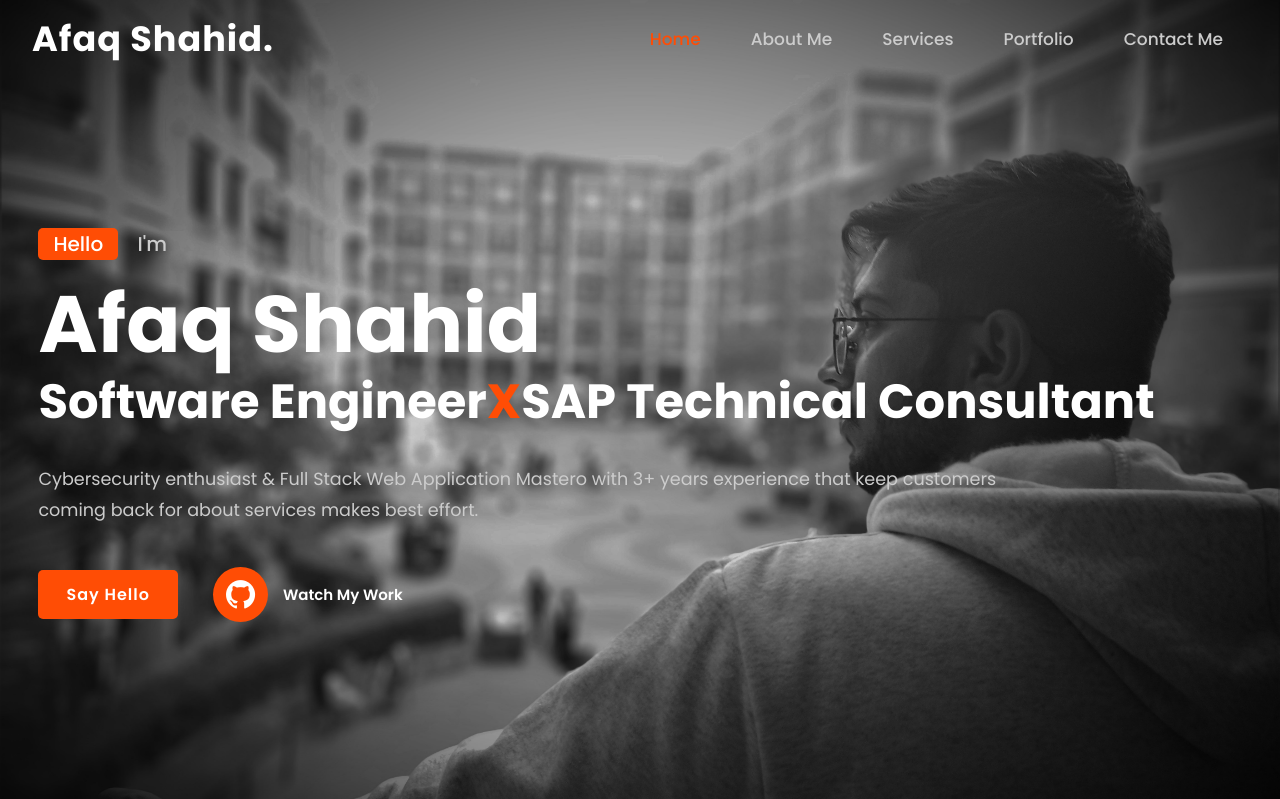
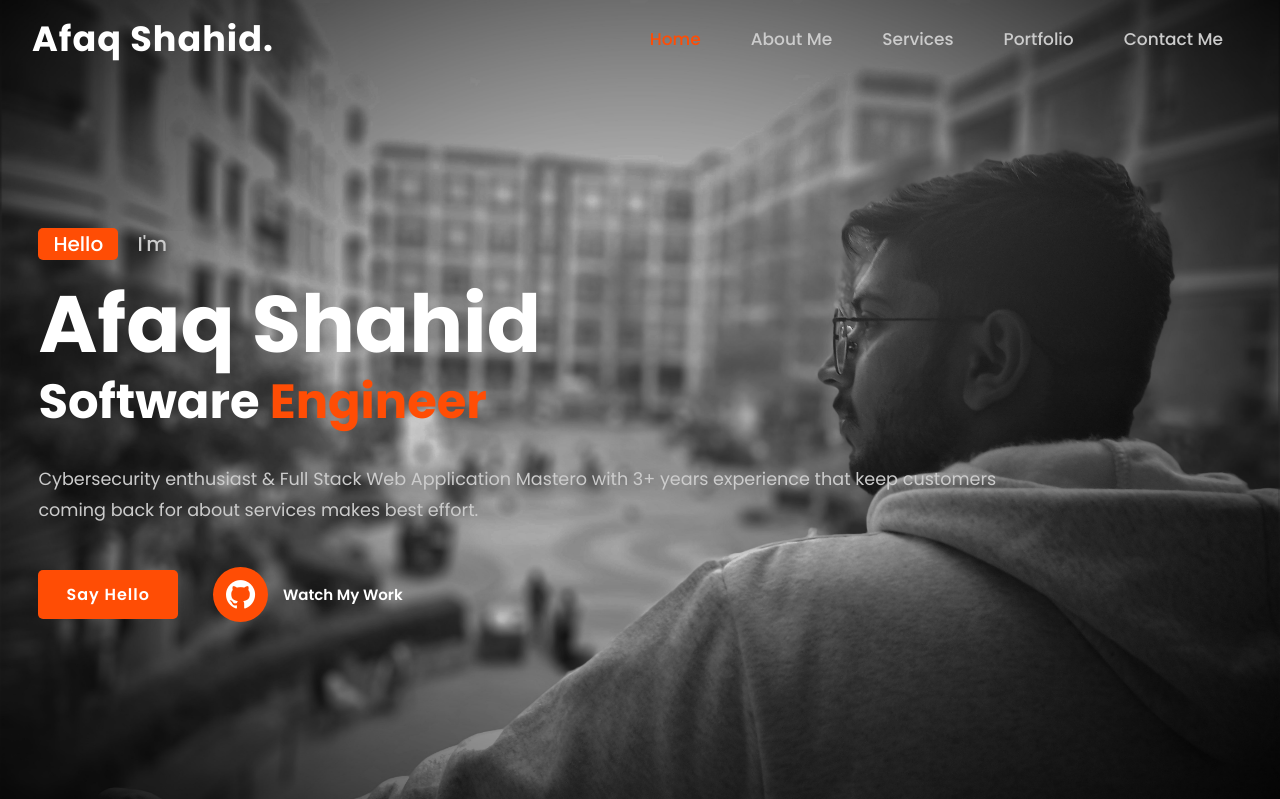
Before and after one commit to CodeAfaq/afaq-portfolio, a Django app: page / in a window 1280 px wide. Shown: the top 799 px of the page. Run offline with Django 4.2, Linux system fonts and the light colour scheme; data comes from the database, SQL or seed files in the repository.

Commit message:
Tagline Updated

```diff
--- a/main/templates/index.html
+++ b/main/templates/index.html
@@ -10,7 +10,7 @@
 				<span class="two">I'm</span>
 			</div>
 			<h1>Afaq Shahid</h1>
-			<h3>Software Engineer<span>X</span>SAP Technical Consultant</h3>
+			<h3>Software <span> Engineer</span></h3>
 			<p>Cybersecurity enthusiast & Full Stack Web Application Mastero with 3+ years experience that keep customers <br> coming back for about services makes best effort.</p>
 			<div class="button">
 				<a href="#contact" class="btn">Say Hello</a>
```
